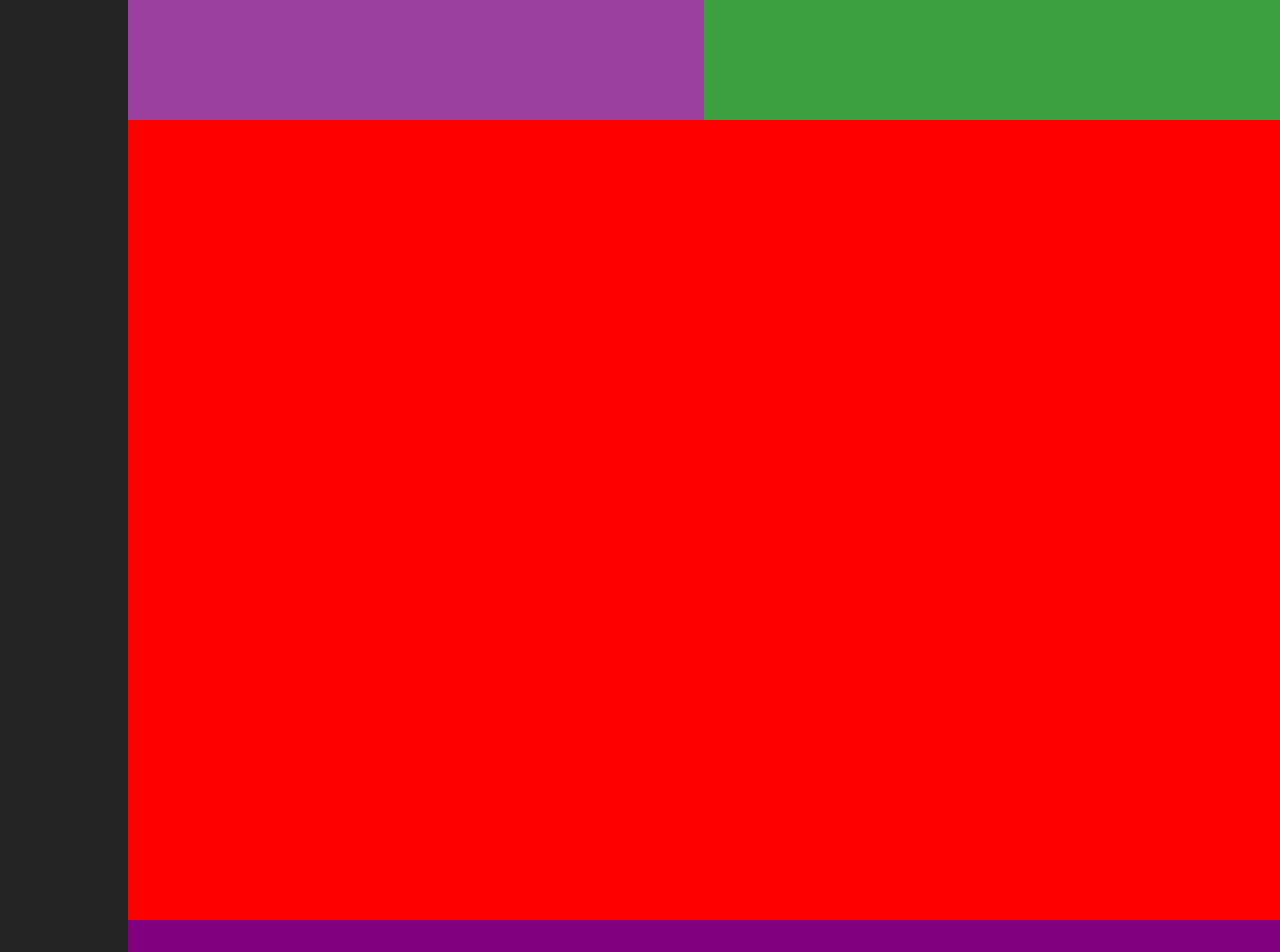
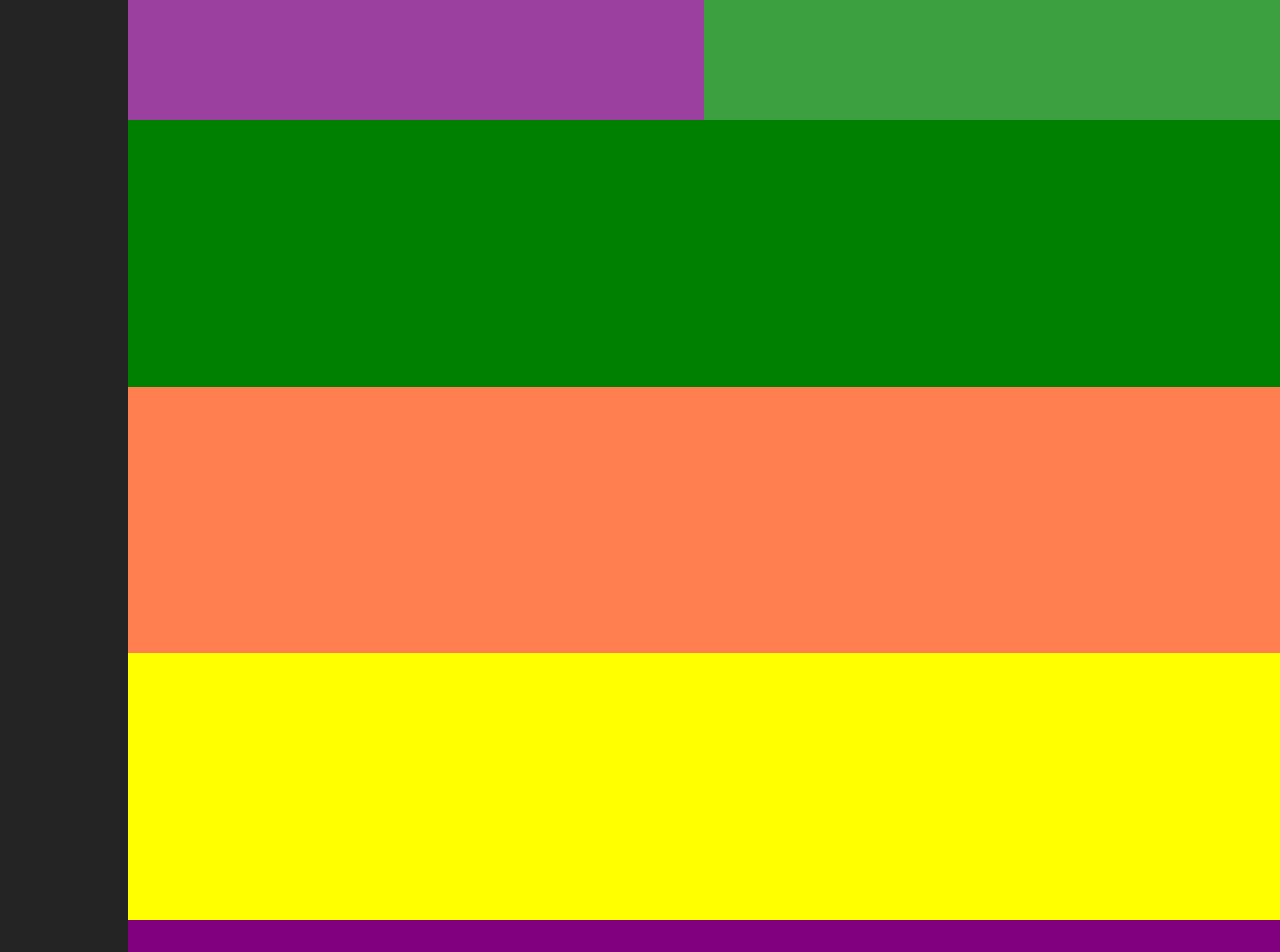
Before and after one commit to malamutes/Portfolio-Website, a React (Vite) app: page / in a window 1280 px wide. Shown: the part 1480-2432 px from the top of the page. Built offline with nearby package versions, Linux system fonts and the light colour scheme.

Commit message:
HooksUnderstanding + ExperienceSlide

```diff
--- a/src/App.css
+++ b/src/App.css
@@ -20,6 +20,7 @@
   .RootContainer {
     height: 1080px;
     width: 1920px;
+    /*my screen isnt actually 1920 */
   }
 }
 
--- a/src/Components/AboutMe/AboutMe.tsx
+++ b/src/Components/AboutMe/AboutMe.tsx
@@ -1,5 +1,5 @@
 import './AboutMe.css'
-import '../DefaultStyles/CommonStyles.css'
+import '../CommonLogicStyles/CommonStyles.css'
 import AboutMeIntroduction from './AboutMeIntroduction'
 
 export default function AboutMe() {
--- /dev/null
+++ b/src/Components/CommonLogicStyles/CheckScrollPosition.tsx
@@ -0,0 +1,32 @@
+import { useState } from "react";
+import { useRef } from "react";
+import { useEffect } from "react";
+
+export default function checkScrollPosition(positionToCheck: number, container: React.RefObject<HTMLDivElement>) {
+    const [isScrollPast, setIsScrollPast] = useState(false);
+    useEffect(() => {
+        const toggleSetIsScrollPast = () => {
+            if (container.current != null) {
+                const threshold = window.innerHeight * (positionToCheck);
+                const containerRect = container.current.getBoundingClientRect();
+                if (threshold - containerRect.top >= 0) {
+                    console.log("ADASIDIOj");
+                    setIsScrollPast(true);
+                }
+            }
+
+        }
+
+        if (isScrollPast === false) {
+            window.addEventListener('scroll', toggleSetIsScrollPast);
+        }
+
+
+        return () => {
+            console.log("HEHEXD");
+            window.removeEventListener('scroll', toggleSetIsScrollPast);
+        }
+
+    }, [isScrollPast])
+    return isScrollPast;
+}
--- a/src/Components/Education/Education.tsx
+++ b/src/Components/Education/Education.tsx
@@ -6,36 +6,15 @@ import CurtinEducationDescription from './EducationDescription';
 import { AXHSEducationDescription } from './EducationDescription';
 import ImageSwapHoverCurtin from './ImageSwapHover';
 import { ImageSwapHoverAXHS } from './ImageSwapHover';
+import checkScrollPosition from '../CommonLogicStyles/CheckScrollPosition';
 
 
 export default function Education() {
-    const [isScrollPast, setIsScrollPast] = useState(false);
     const curtinContainerRef = useRef<HTMLDivElement>(null);
     const educationImages = EducationImages;
 
-    useEffect(() => {
-        const toggleSetIsScrollPast = () => {
-            if (curtinContainerRef.current != null) {
-                const threshold = window.innerWidth * 9 / 10;
-                const curtinContainerRect = curtinContainerRef.current.getBoundingClientRect();
-                if (threshold - curtinContainerRect.bottom >= 0) {
-                    console.log("ADASIDIOj");
-                    setIsScrollPast(true);
-                }
-            }
 
-        }
-
-        if (isScrollPast === false) {
-            window.addEventListener('scroll', toggleSetIsScrollPast);
-        }
-
-
-        return () => {
-            window.removeEventListener('scroll', toggleSetIsScrollPast);
-        }
-
-    }, [/* empty array so it only runs once per initial render*/])
+    const scrollPast = checkScrollPosition((9 / 10), curtinContainerRef)
 
 
     const ImageHoverStyleCurtin = "ImageSwapHoverStyleCurtin";
@@ -43,14 +22,14 @@ export default function Education() {
 
     return (
         <div id="EducationID" className="DefaultMainContainer EducationContainer">
-            <div className={`SchoolCommonStyles CurtinContainer ${isScrollPast ? "Expanded" : ""}`} id="CurtinContainer" ref={curtinContainerRef}>
+            <div className={`SchoolCommonStyles CurtinContainer ${scrollPast ? "Expanded" : ""}`} id="CurtinContainer" ref={curtinContainerRef}>
                 <ImageSwapHoverCurtin width="1000px" aspectRatio="1" img1={educationImages[2]}
                     img2={educationImages[3]} className={ImageHoverStyleCurtin} />
 
                 <CurtinEducationDescription />
             </div>
 
-            <div className={`SchoolCommonStyles AXHSContainer ${isScrollPast ? "Expanded" : ""}`}>
+            <div className={`SchoolCommonStyles AXHSContainer ${scrollPast ? "Expanded" : ""}`}>
                 <ImageSwapHoverAXHS width="1000px" aspectRatio="1" img1={educationImages[0]}
                     img2={educationImages[1]} className={ImageHoverStyleAXHS} />
                 <AXHSEducationDescription />
--- a/src/Components/Experience/Experience.css
+++ b/src/Components/Experience/Experience.css
@@ -1,3 +1,49 @@
 .ExperienceContainer {
     background-color: red;
+    overflow: hidden;
 }
+
+.ExperienceCardContainer {
+    position: absolute;
+    background-color: chartreuse;
+    width: 100%;
+    height: calc((100% / 3) - 0.01px);
+    z-index: 10000;
+    opacity: 1;
+    transition-property: transform opacity;
+    transition-duration: 2s;
+}
+
+.MiddleCard {
+    background-color: coral;
+    top: calc((100% / 3) - 0.01px);
+    left: 100%;
+}
+
+.TopCard {
+    background-color: green;
+    top: 0%;
+    right: 100%;
+}
+
+.BottomCard {
+    background-color: yellow;
+    top: calc((200% / 3) - 0.01px);
+    right: 100%;
+
+}
+
+.MiddleCardSlide {
+    opacity: 1;
+    transform: translateX(-100%);
+}
+
+.TopCardSlide {
+    opacity: 1;
+    transform: translateX(100%);
+}
+
+.BottomCardSlide {
+    opacity: 1;
+    transform: translateX(100%);
+}
--- a/src/Components/Experience/Experience.tsx
+++ b/src/Components/Experience/Experience.tsx
@@ -1,5 +1,18 @@
 import './Experience.css'
+import ExperienceCard from './ExperienceCard';
+import checkScrollPosition from '../CommonLogicStyles/CheckScrollPosition';
+import { useRef } from 'react';
 
 export default function Experience() {
-    return <div id="ExperienceID" className="DefaultMainContainer ExperienceContainer"></div>
+    const experienceCardRef = useRef<HTMLDivElement>(null);
+    const scrollPast = checkScrollPosition((9 / 10), experienceCardRef)
+
+    return (<div id="ExperienceID" className="DefaultMainContainer ExperienceContainer"
+        ref={experienceCardRef}>
+        <ExperienceCard classname={`MiddleCard ${scrollPast ? "MiddleCardSlide" : ""}`} />
+        <ExperienceCard classname={`TopCard ${scrollPast ? "TopCardSlide" : ""}`} />
+        <ExperienceCard classname={`BottomCard ${scrollPast ? "BottomCardSlide" : ""}`} />
+
+    </div>
+    );
 }
--- /dev/null
+++ b/src/Components/Experience/ExperienceCard.tsx
@@ -0,0 +1,10 @@
+import './Experience.css'
+
+interface ExperienceCardProps {
+    classname: string
+}
+
+export default function ExperienceCard(props: ExperienceCardProps) {
+    return (<div className={`ExperienceCardContainer ${props.classname}`}>
+    </div>)
+}
--- a/src/Components/SideNav/SideNav.css
+++ b/src/Components/SideNav/SideNav.css
@@ -104,5 +104,4 @@
     .DynamicContactInfo {
         display: block;
     }
-
 }
```
Also changed, not shown: src/Components/CommonLogicStyles/CommonStyles.css (renamed from src/Components/DefaultStyles/CommonStyles.css).
